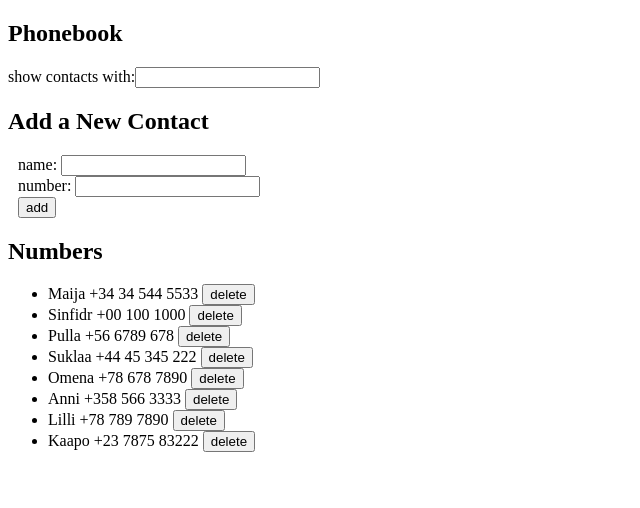
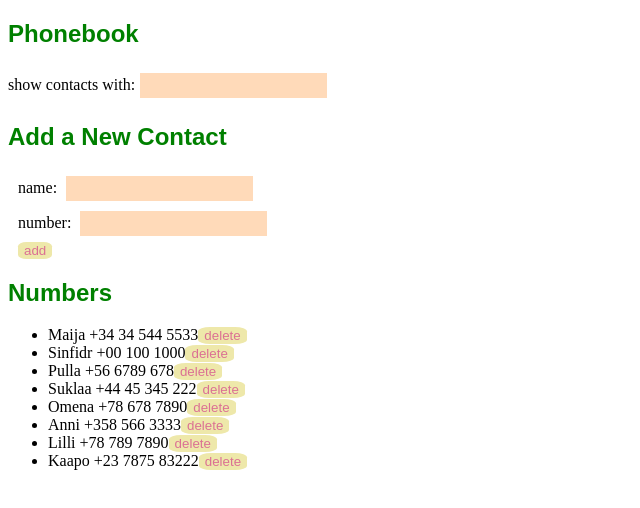
Before and after one commit to maikkinen/part2, a React (Create React App) app in the folder puhelinluettelo/: page / in a window 1280 px wide. Shown: the top 508 px of the page, without its empty margins (0-640 px from the left). Built offline with nearby package versions, Linux system fonts and the light colour scheme; data requests are answered from the project's data file.

Commit message:
css-pelleilyä

```diff
--- a/puhelinluettelo/src/App.js
+++ b/puhelinluettelo/src/App.js
@@ -17,7 +17,10 @@ const PhonebookList = ({persons, filter, handleDelete}) => {
   else {
     return (
       <ul>
-        {filteredNames.map(person => <li key={person.id} >{person.name} {person.number} <button onClick={ (e) => handleDelete(person.id, e)}> delete </button> </li> )}
+        {filteredNames.map(person =>
+        <li key={person.id} >{person.name} {person.number}
+          <button onClick={ (e) => handleDelete(person.id, e)}> delete </button>
+        </li> )}
       </ul>
       )
   }
@@ -33,7 +36,7 @@ const Filtering = ({filter, setFilter}) => {
   <div>
 
         show contacts with:
-          <input
+          <input className='inputField'
             name="filter"
             value={filter}
             onChange={handleTypingFilter}
@@ -46,13 +49,13 @@ const PersonForm = ({newName, newNumber, handleTypingName, handleTypingNumber, h
   return (
   <form style={{margin: 10}} onSubmit={handleAddPerson}>
       <div>
-        name: <input //input, ja sit sitä händläillään
+        name: <input className='inputField' //input, ja sit sitä händläillään
           name="name"
           value={newName}
           onChange={handleTypingName}/>
       </div>
       <div>
-        number: <input
+        number: <input className='inputField'
           name="number"
           value={newNumber}
           onChange={handleTypingNumber}/>
--- /dev/null
+++ b/puhelinluettelo/src/index.css
@@ -0,0 +1,22 @@
+
+
+h2 {
+    color:green;
+    font: bold;
+    font-family: sans-serif;
+}
+
+.inputField {
+    color: red;
+    padding: 5px;
+    margin: 5px;
+    background-color: peachpuff;
+    border: none;
+}
+
+button {
+    color: palevioletred;
+    background-color: palegoldenrod;
+    border: none;
+    border-radius: 25%;
+}
--- a/puhelinluettelo/src/index.js
+++ b/puhelinluettelo/src/index.js
@@ -1,6 +1,7 @@
 import React from 'react';
 import ReactDOM from 'react-dom';
 import App from './App';
+import './index.css';
 
 ReactDOM.render(<App />, document.getElementById('root'));
 
```
